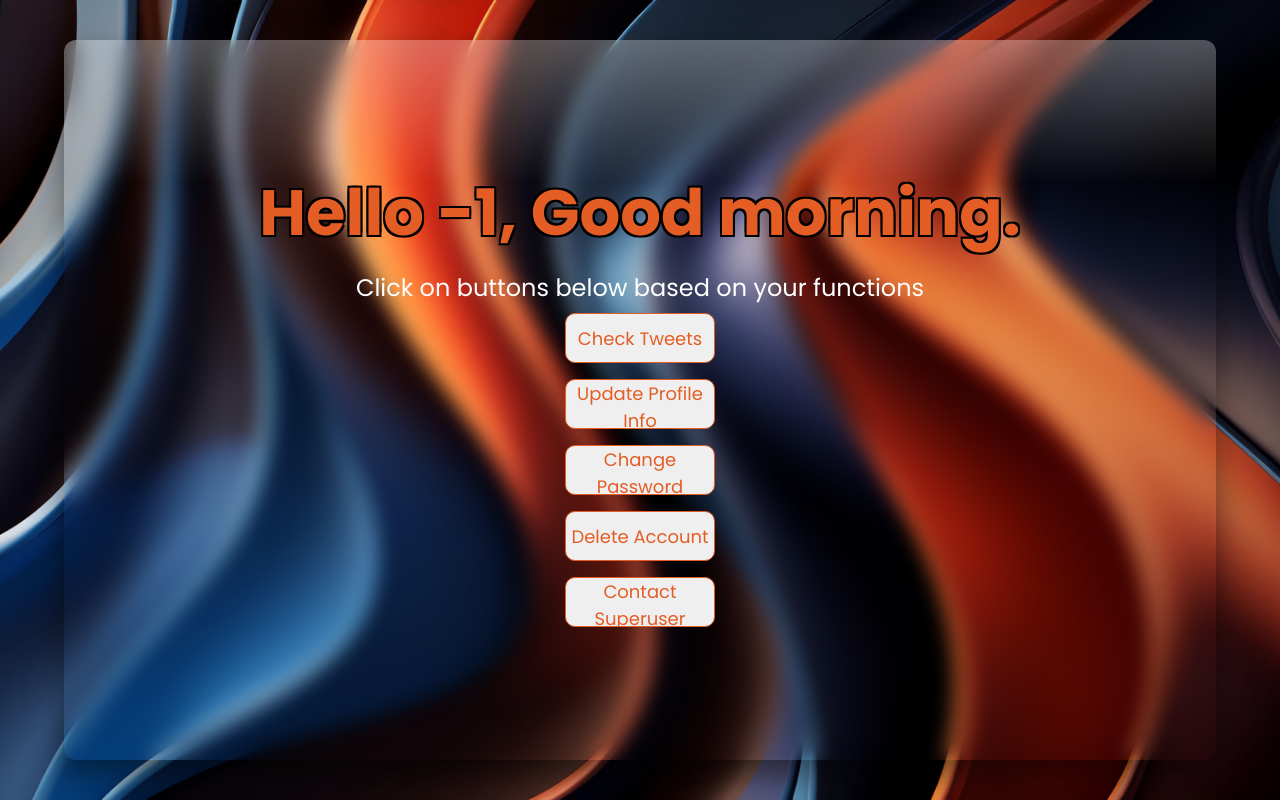
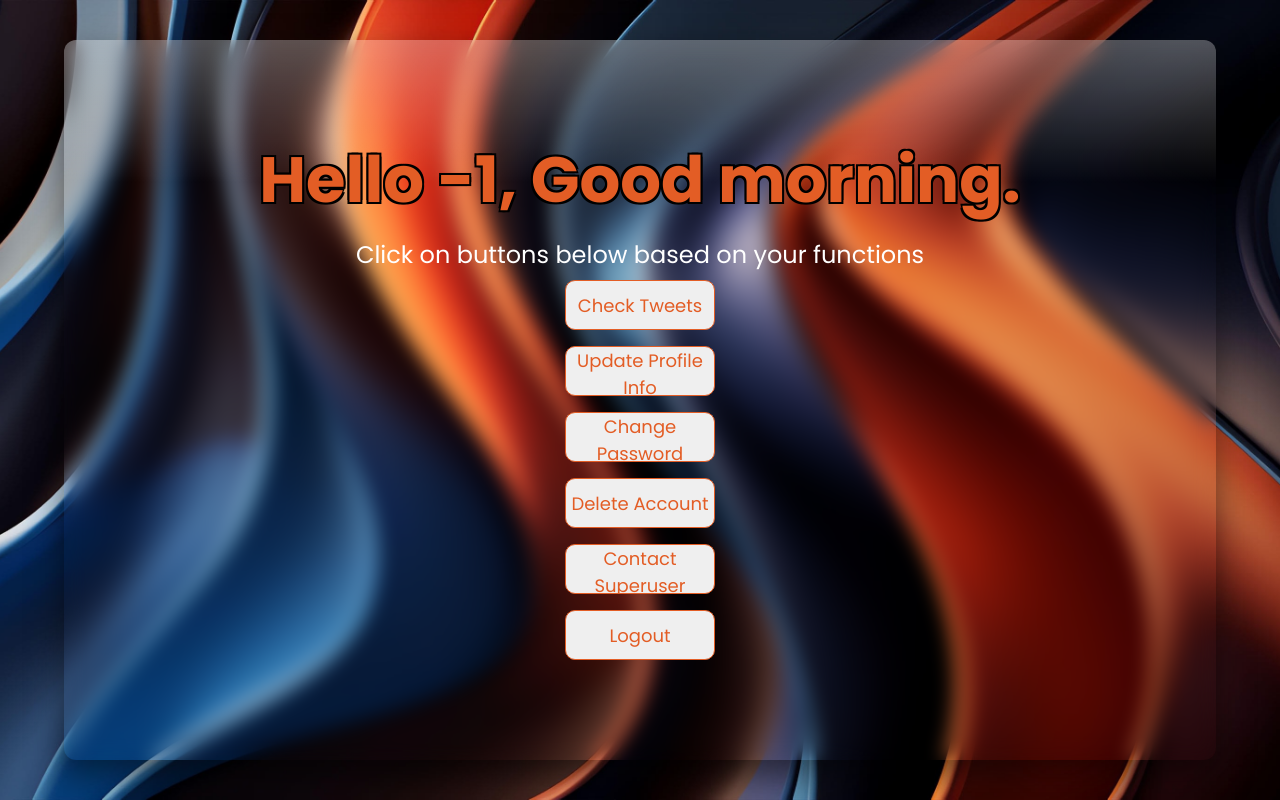
Before and after one commit to Shreyas-Girisha-2001/ByteBuddies, a PHP site: page /normaluserpage.php in a window 1280 px wide. Run offline with PHP 8.4, Linux system fonts and the light colour scheme; the visitor is signed in with stand-in values (Sample User, id 1); data that the repository does not hold is empty.

Commit message:
added logout function

```diff
--- a/logout.php
+++ b/logout.php
@@ -5,7 +5,7 @@ session_start(); // is used to start or resume a session// The session_start() f
 // Destroy the session to log out the user
 
 session_destroy();
-echo '<p> You have logged out. You may log in again.</p>';
-echo '<a href="loginform.php">Login again</a>';
+echo "<script>alert('You have been logged out');</script>";
+header("Location: url=index.html");
 exit; // same as exit(); used to terminate the execution of the script
 ?>
--- a/normaluserpage.php
+++ b/normaluserpage.php
@@ -63,6 +63,11 @@ function getGreeting() {
           <button>
             <span>Contact Superuser</span>
           </button>
+        </a><br>
+        <a href="logout.php">
+          <button>
+            <span>Logout</span>
+          </button>
         </a>
         </center>
       </div>
```
